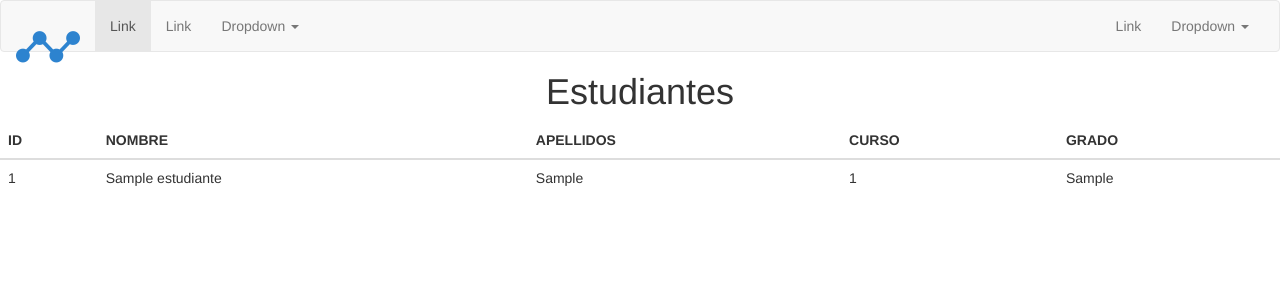
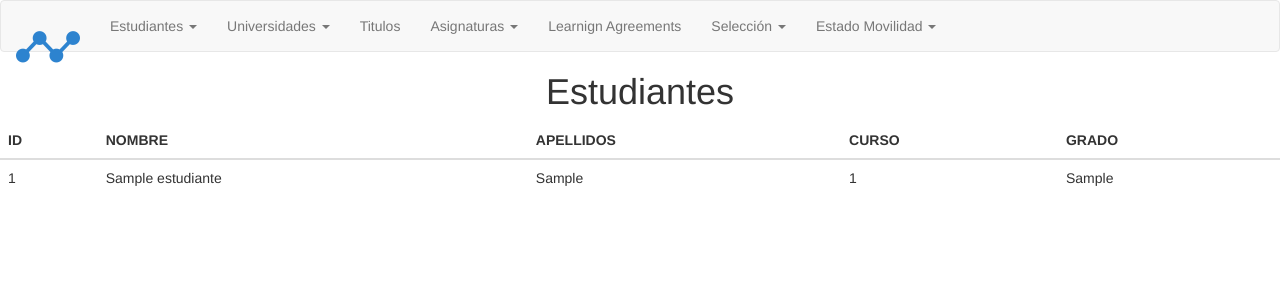
Before and after one commit to alexalvarezg/U2U_app, a Flask app: page /estudiantes in a window 1280 px wide. Shown: the top 300 px of the page. Run offline with Flask 2, Linux system fonts and the light colour scheme; tables that the repository leaves empty hold one stand-in row (values such as "Sample post"); some libraries are stand-ins or nearby versions.

Commit message:
cambios en views e introducida navbar

```diff
--- a/app/views.py
+++ b/app/views.py
@@ -213,7 +213,7 @@ def add_student():
 
 
 # (B.1_PRUEBA) POST: INCORPORAR UN ESTUDIANTE FORMULARIO
-@app.route('/estudiante_form', methods = ['GET','POST'])
+@app.route('/nuevo_estudiante', methods = ['GET','POST'])
 def add_student_form():
     if request.method == "POST":
         # getting input with name = fname in HTML form
--- a/templates/estudiantes.html
+++ b/templates/estudiantes.html
@@ -27,36 +27,68 @@
 
           <!-- Collect the nav links, forms, and other content for toggling -->
           <div class="collapse navbar-collapse" id="bs-example-navbar-collapse-1">
+
             <ul class="nav navbar-nav">
-              <li class="active"><a href="#">Link <span class="sr-only">(current)</span></a></li>
-              <li><a href="#">Link</a></li>
                 <li class="dropdown">
-                <a href="#" class="dropdown-toggle" data-toggle="dropdown" role="button" aria-haspopup="true" aria-expanded="false">Dropdown <span class="caret"></span></a>
+                  <a href="#" class="dropdown-toggle" data-toggle="dropdown" role="button" aria-haspopup="true" aria-expanded="false">Estudiantes <span class="caret"></span></a>
                   <ul class="dropdown-menu">
-                  <li><a href="#">Action</a></li>
-                  <li><a href="#">Another action</a></li>
-                  <li><a href="#">Something else here</a></li>
-                  <li role="separator" class="divider"></li>
-                  <li><a href="#">Separated link</a></li>
-                  <li role="separator" class="divider"></li>
-                  <li><a href="#">One more separated link</a></li>
+                    <li><a href="#">Estudiantes</a></li>
+                    <li><a href="{{ url_for('select_estudiantes_idiomas') }}">Estudiantes con titulo de idioma</a></li>
+                    <li><a href="#">Estudiantes sin titulo de idioma</a></li>
+                    <li><a href="#">Incorporar estudiante</a></li>
                   </ul>
                 </li>
             </ul>
 
-            <ul class="nav navbar-nav navbar-right">
-              <li><a href="#">Link</a></li>
+            <ul class="nav navbar-nav ">
                 <li class="dropdown">
-                <a href="#" class="dropdown-toggle" data-toggle="dropdown" role="button" aria-haspopup="true" aria-expanded="false">Dropdown <span class="caret"></span></a>
+                  <a href="#" class="dropdown-toggle" data-toggle="dropdown" role="button" aria-haspopup="true" aria-expanded="false">Universidades <span class="caret"></span></a>
                   <ul class="dropdown-menu">
-                  <li><a href="#">Action</a></li>
-                  <li><a href="#">Another action</a></li>
-                  <li><a href="#">Something else here</a></li>
-                  <li role="separator" class="divider"></li>
-                  <li><a href="#">Separated link</a></li>
+                    <li><a href="#">Universidades</a></li>
+                    <li><a href="#">Universidades con idioma</a></li>
                   </ul>
                 </li>
             </ul>
+
+            <ul class="nav navbar-nav">
+                <li><a href="#">Titulos</a></li>
+            </ul>
+
+            <ul class="nav navbar-nav ">
+                <li class="dropdown">
+                  <a href="#" class="dropdown-toggle" data-toggle="dropdown" role="button" aria-haspopup="true" aria-expanded="false">Asignaturas <span class="caret"></span></a>
+                  <ul class="dropdown-menu">
+                    <li><a href="#">Asignaturas Origen</a></li>
+                    <li><a href="#">Asignaturas Destino</a></li>
+                    <li><a href="#">Equivalencias Asignaturas Origen y Destino</a></li>
+                  </ul>
+                </li>
+            </ul>
+
+            <ul class="nav navbar-nav">
+                <li><a href="#">Learnign Agreements</a></li>
+            </ul>
+
+            <ul class="nav navbar-nav ">
+                <li class="dropdown">
+                  <a href="#" class="dropdown-toggle" data-toggle="dropdown" role="button" aria-haspopup="true" aria-expanded="false">Selección <span class="caret"></span></a>
+                  <ul class="dropdown-menu">
+                    <li><a href="#">Selección</a></li>
+                    <li><a href="#">Incorporar Selección </a></li>
+                  </ul>
+                </li>
+            </ul>
+
+            <ul class="nav navbar-nav ">
+                <li class="dropdown">
+                  <a href="#" class="dropdown-toggle" data-toggle="dropdown" role="button" aria-haspopup="true" aria-expanded="false">Estado Movilidad <span class="caret"></span></a>
+                  <ul class="dropdown-menu">
+                    <li><a href="#">Movilidad con LA</a></li>
+                    <li><a href="#">Movilidad sin LA</a></li>
+                  </ul>
+                </li>
+            </ul>
+
           </div><!-- /.navbar-collapse -->
         </div><!-- /.container-fluid -->
       </nav>
```
Lines whose indentation alone changed are shown as unchanged.
